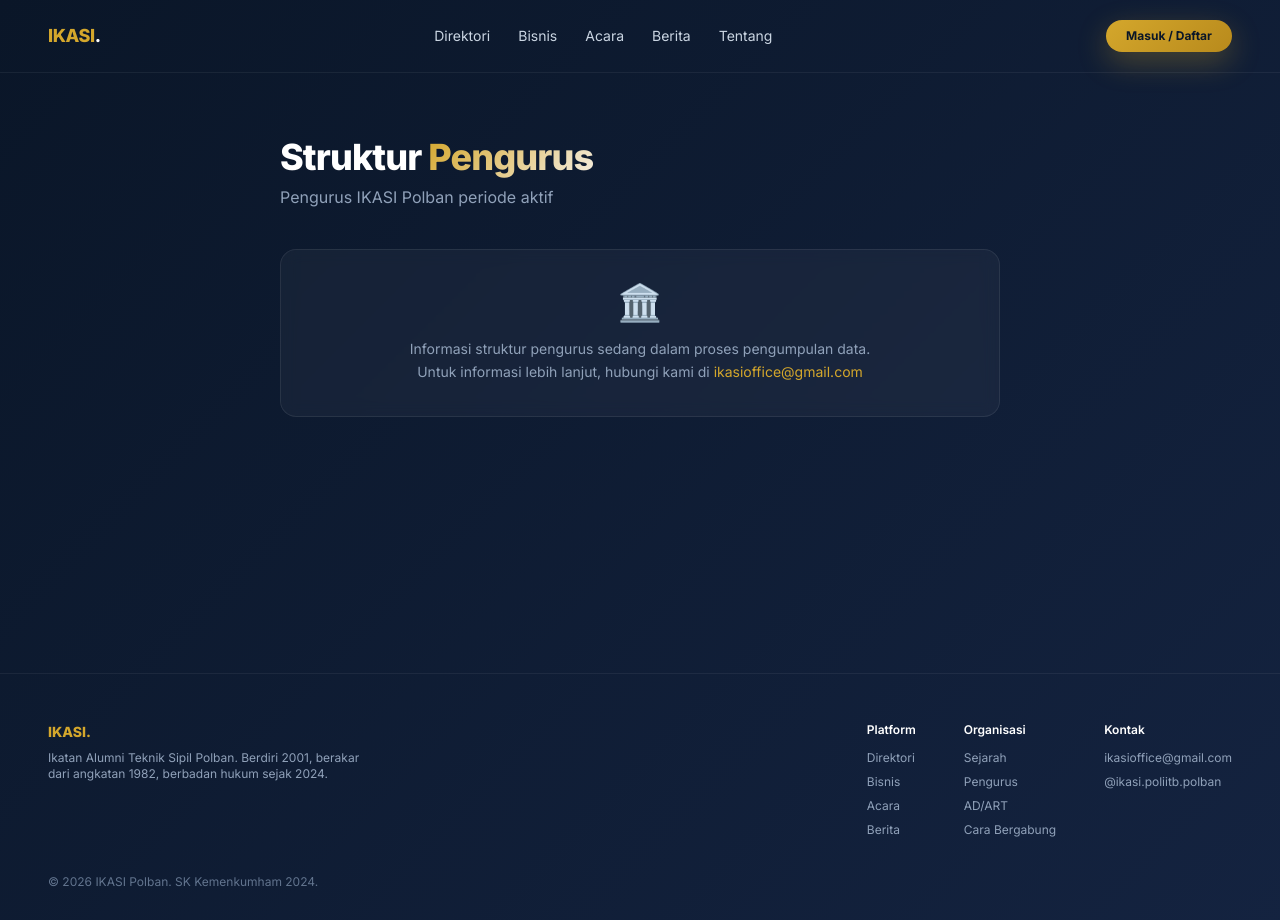
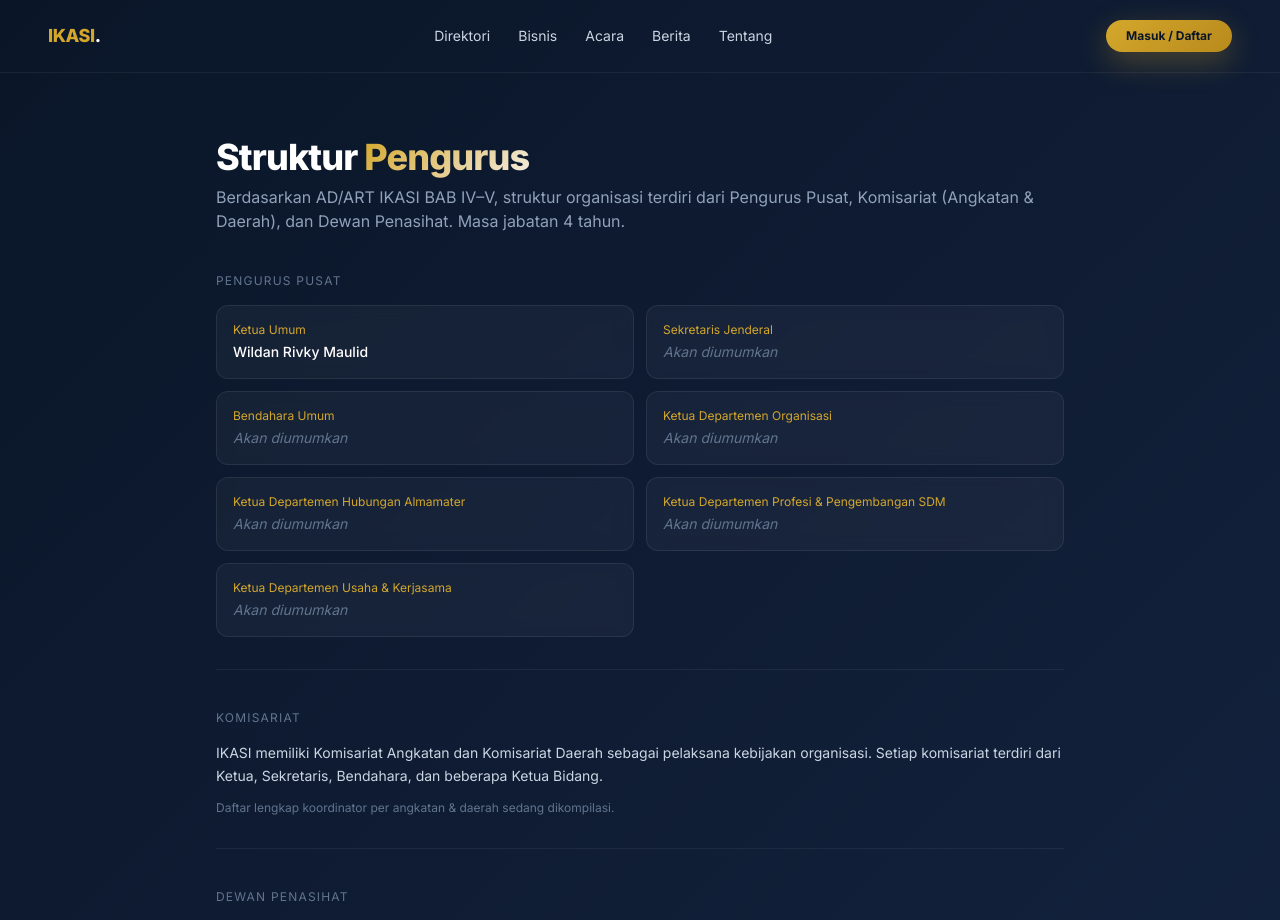
Before and after one commit to ikasioffice/ikasiweb, a Next.js app: page /pengurus in a window 1280 px wide. Shown: the top 920 px of the page. Built offline with nearby package versions, Linux system fonts and the light colour scheme; no server answers.

Commit message:
content(pengurus): struktur dari AD-ART + placeholder slot per role

```diff
--- a/app/(public)/pengurus/page.tsx
+++ b/app/(public)/pengurus/page.tsx
@@ -1,22 +1,89 @@
+type Role = { jabatan: string; nama?: string; angkatan?: string };
+
+const pengurusPusat: Role[] = [
+  { jabatan: "Ketua Umum", nama: "Wildan Rivky Maulid" },
+  { jabatan: "Sekretaris Jenderal" },
+  { jabatan: "Bendahara Umum" },
+  { jabatan: "Ketua Departemen Organisasi" },
+  { jabatan: "Ketua Departemen Hubungan Almamater" },
+  { jabatan: "Ketua Departemen Profesi & Pengembangan SDM" },
+  { jabatan: "Ketua Departemen Usaha & Kerjasama" },
+];
+
+const dewanPenasihat: Role[] = [
+  { jabatan: "Ketua Dewan Penasihat" },
+  { jabatan: "Wakil Ketua" },
+  { jabatan: "Sekretaris" },
+];
+
 export default function PengurusPage() {
   return (
-    <main className="px-6 py-16 max-w-3xl mx-auto">
+    <main className="px-6 py-16 max-w-4xl mx-auto">
       <h1 className="text-4xl font-extrabold tracking-tight mb-2">
         Struktur <span className="gradient-text">Pengurus</span>
       </h1>
-      <p className="text-slate-400 mb-10">Pengurus IKASI Polban periode aktif</p>
+      <p className="text-slate-400 mb-10">
+        Berdasarkan AD/ART IKASI BAB IV–V, struktur organisasi terdiri dari Pengurus Pusat,
+        Komisariat (Angkatan & Daerah), dan Dewan Penasihat. Masa jabatan 4 tahun.
+      </p>
 
-      <div className="glass-card rounded-2xl p-8 text-center">
-        <div className="text-4xl mb-4">🏛️</div>
-        <p className="text-slate-400 text-sm leading-relaxed">
-          Informasi struktur pengurus sedang dalam proses pengumpulan data.
-          <br />
-          Untuk informasi lebih lanjut, hubungi kami di{" "}
-          <a href="mailto:ikasioffice@gmail.com" className="text-[#d4a72c] hover:underline">
-            ikasioffice@gmail.com
-          </a>
+      <Section label="Pengurus Pusat">
+        <div className="grid sm:grid-cols-2 gap-3">
+          {pengurusPusat.map((r) => (
+            <RoleCard key={r.jabatan} role={r} />
+          ))}
+        </div>
+      </Section>
+
+      <Section label="Komisariat">
+        <p className="text-slate-300 text-sm leading-relaxed mb-3">
+          IKASI memiliki Komisariat Angkatan dan Komisariat Daerah sebagai pelaksana kebijakan
+          organisasi. Setiap komisariat terdiri dari Ketua, Sekretaris, Bendahara, dan beberapa Ketua Bidang.
         </p>
+        <p className="text-slate-500 text-xs">
+          Daftar lengkap koordinator per angkatan & daerah sedang dikompilasi.
+        </p>
+      </Section>
+
+      <Section label="Dewan Penasihat">
+        <div className="grid sm:grid-cols-3 gap-3">
+          {dewanPenasihat.map((r) => (
+            <RoleCard key={r.jabatan} role={r} />
+          ))}
+        </div>
+      </Section>
+
+      <div className="text-center text-xs text-slate-500 mt-10">
+        Untuk informasi pengurus aktif, hubungi{" "}
+        <a href="mailto:ikasioffice@gmail.com" className="text-[#d4a72c] hover:underline">
+          ikasioffice@gmail.com
+        </a>
       </div>
     </main>
   );
 }
+
+function Section({ label, children }: { label: string; children: React.ReactNode }) {
+  return (
+    <section className="mb-10 pb-8 border-b border-white/[0.06]">
+      <div className="text-xs text-slate-500 uppercase tracking-widest mb-4">{label}</div>
+      {children}
+    </section>
+  );
+}
+
+function RoleCard({ role }: { role: Role }) {
+  return (
+    <div className="glass-card rounded-xl p-4">
+      <div className="text-xs text-[#d4a72c] mb-1">{role.jabatan}</div>
+      {role.nama ? (
+        <div className="text-sm text-white font-medium">
+          {role.nama}
+          {role.angkatan && <span className="text-slate-500 ml-2 text-xs">&apos;{role.angkatan}</span>}
+        </div>
+      ) : (
+        <div className="text-sm text-slate-500 italic">Akan diumumkan</div>
+      )}
+    </div>
+  );
+}
```
